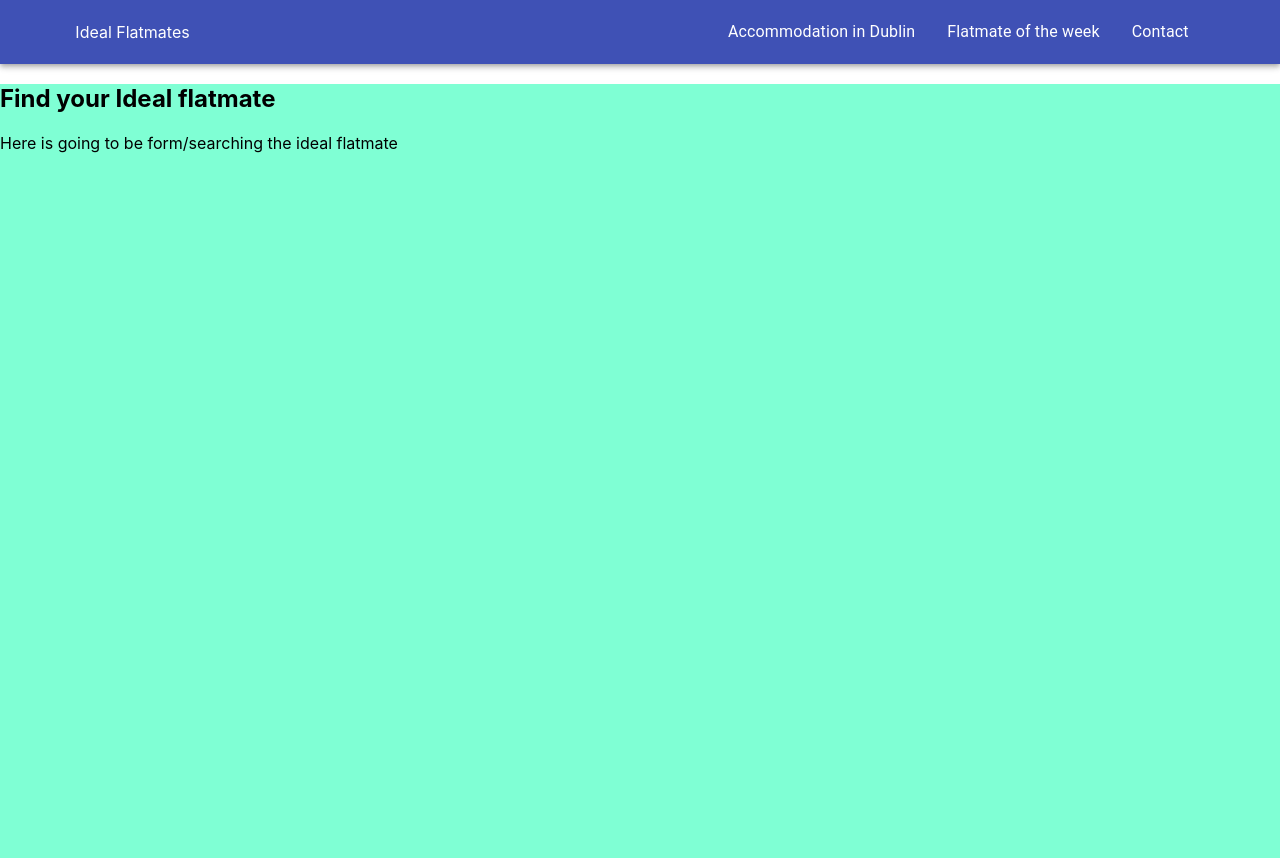
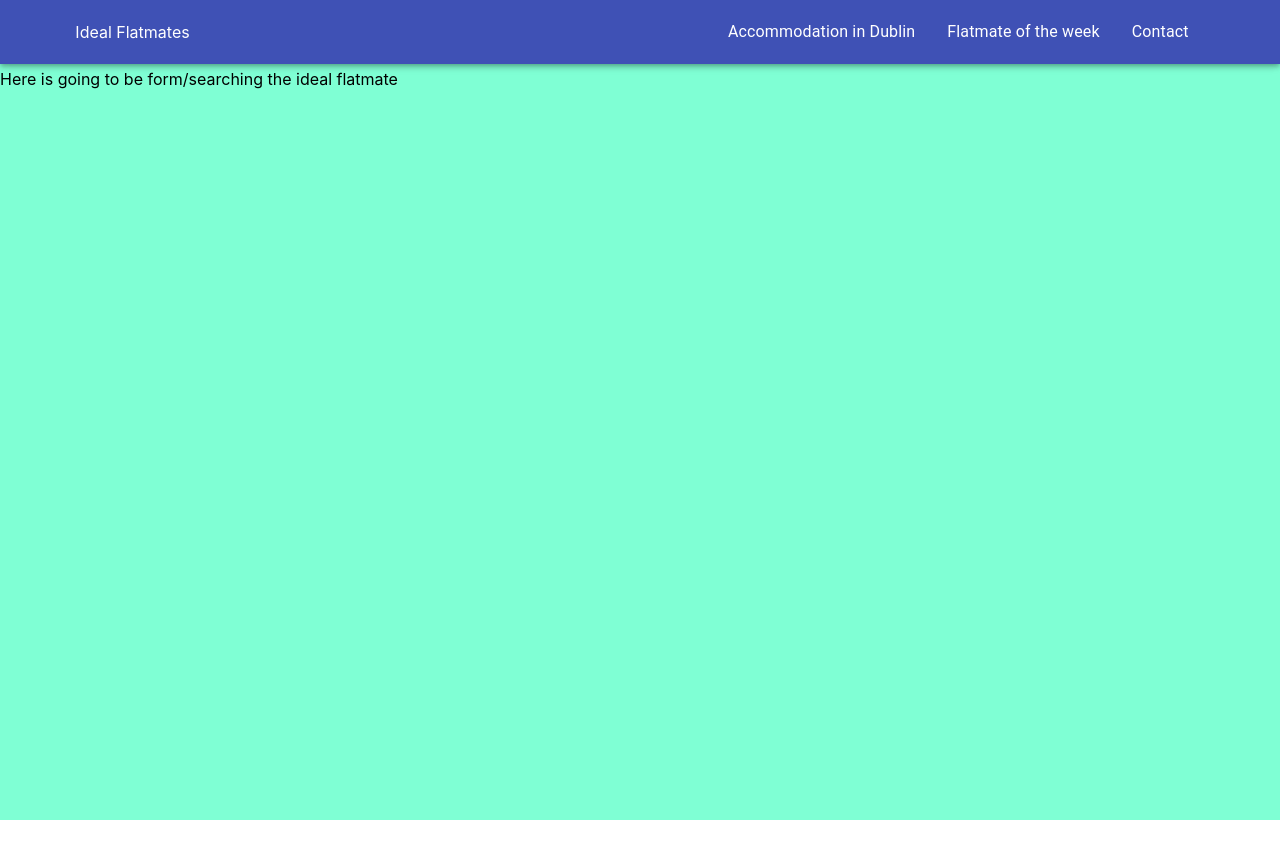
Before and after one commit to Tomas-Kaiser/ideal_flatmate, a React (Create React App) app: page / in a window 1280 px wide. Shown: the top 858 px of the page. After the commit the page ends 820 px from the top, so only its background shows below. Built offline with nearby package versions, Linux system fonts and the light colour scheme.

Commit message:
NavBar set to be fixed

```diff
--- a/src/components/Navbar.js
+++ b/src/components/Navbar.js
@@ -8,7 +8,7 @@ import Grid from '@material-ui/core/Grid';
 function Navbar() {
    return (
       <div>
-         <AppBar position="static">
+         <AppBar position="fixed">
             <Toolbar>
                <Grid
                   container
```
